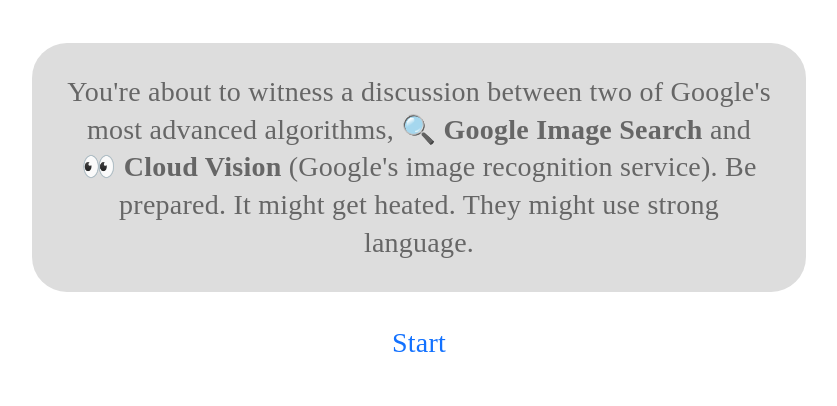
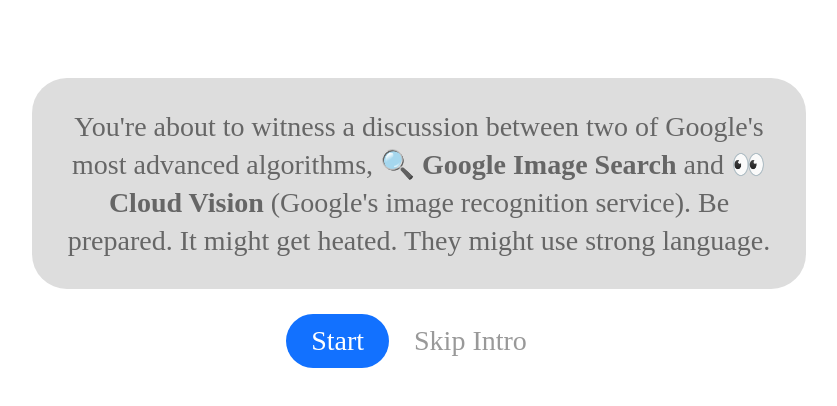
Before and after one commit to Flave/Deep-Conversation-Client, a React app: page / in a window 1280 px wide. Shown: the top 406 px of the page, without its empty margins (221-1058 px from the left). Built offline with nearby package versions, Linux system fonts and the light colour scheme.

Commit message:
more conversations and about

```diff
--- a/src/actions.js
+++ b/src/actions.js
@@ -20,8 +20,9 @@
   type: 'ADVANCE_CONVERSATION'
 })
 
-export const toggleInputs = () => ({
-  type: 'TOGGLE_INPUTS'
+export const toggleInputs = (data) => ({
+  type: 'TOGGLE_INPUTS',
+  data
 })
 
 export const toggleSpeak = () => ({
--- a/src/components/Conversations.jsx
+++ b/src/components/Conversations.jsx
@@ -35,7 +35,7 @@
     store.dispatch(start());
   }
   handleIntroDone() {
-    store.dispatch(toggleInputs())
+    store.dispatch(toggleInputs(true))
   }
   handleNextMessage() {
     const { conversations, speaker, conversationStep, endReached } = store.getState();
--- a/src/components/Inputs.jsx
+++ b/src/components/Inputs.jsx
@@ -17,7 +17,8 @@
   'Sergey Brin',
   'Artificiallity',
   'Code',
-  'CD Rom'
+  'CD Rom',
+  'Facial Cream'
 ]
 
 const getExampleTerm = () => {
--- a/src/components/Intro.jsx
+++ b/src/components/Intro.jsx
@@ -14,10 +14,12 @@
       done: false,
       step: 0,
       typing: null,
+      skip: false
     }
 
     this.handleDone = this.handleDone.bind(this);
     this.handleProbablyRead = this.handleProbablyRead.bind(this);
+    this.skipIntro = this.skipIntro.bind(this);
     this.start = this.start.bind(this);
   }
   handleDone() {
@@ -45,6 +47,16 @@
       window.setTimeout(this.handleDone, 1000);
     }, 400);
   }
+  skipIntro() {
+    this.setState({
+      skip: true,
+      done: true,
+      typing: null,
+      step: introMessages.length
+    })
+    this.props.onStart();
+    this.props.onDone();
+  }
   getIntroMessage() {
     return (
       <div className={this.props.started ? 'is-hidden' : ''}>
@@ -53,21 +65,27 @@
         </div>
         <div>
           <span className="message__start-button" onClick={this.start}>Start</span>
+          {this.getSkipButton()}
         </div>
       </div>
     )
   }
+  getSkipButton() {
+    return <span className="message__skip-button" onClick={this.skipIntro}>Skip Intro</span>
+  }
   render() {
+    const {step, typing, done, skip} = this.state;
+    const {started, speak} = this.props;
+
     return (
       <div className="conversation">
         <Message speaker='INTRO'>
-          {this.getIntroMessage()}
+          {started ? this.getSkipButton() : this.getIntroMessage()}
         </Message>
-        {introMessages.slice(0, this.state.step).map((message, i) => {
-          const isLast = i === introMessages.length - 1;
+        {introMessages.slice(0, step).map((message, i) => {
           return (
             <Message
-              speak={this.props.speak}
+              speak={!skip && speak}
               onDone={this.handleDone}
               onProbablyRead={this.handleProbablyRead}
               key={i}
@@ -78,8 +96,8 @@
             </Message>
           )
         })}
-        {this.state.typing && <TypingAnimation speaker={this.state.typing} />}
-        {this.state.done &&
+        {typing && <TypingAnimation speaker={typing} />}
+        {done &&
           <Message speaker='HINT'>
             {startMessage}
           </Message>
--- a/src/messages.js
+++ b/src/messages.js
@@ -14,6 +14,12 @@
 }
 
 const colors = ['#ff0000', '#00ff33', '#0033ff', '#ffff00', '#ff00ff', '#00ffff'];
+
+const getArticle = (term, capitalized) => {
+  let article = vowels.indexOf(term[0]) > -1 ? 'an' : 'a';
+  article = term[term.length - 1].toLowerCase() === 's' ? '' : article;
+  return capitalized ? capitalize(article) : article;
+}
 
 class Term extends Component {
   constructor(props) {
@@ -45,7 +51,7 @@
       <a  className="message__term-link" target="_blank" href={`https://www.google.com/search?tbm=isch&q=${term}`}>
         <span onMouseEnter={this.animate.bind(this)} className="message__term-word">{term.split('').map((letter, i) => {
           let color = colors[Math.floor(Math.random() * colors.length)];
-          color = this.state.colorLetters ? color : '#333'
+          color = this.state.colorLetters ? color : ''
           return <span key={i} style={{color}} className="message__term-letter">{letter}</span>
         })}</span>
       </a>
@@ -54,18 +60,16 @@
 }
 
 const Query = ({addArticle=true, capitalized=false, term}) => {
-  const article = vowels.indexOf(term[0]) > -1 ? 'an' : 'a';
-  const capitalizedArticle = capitalized ? capitalize(article) : article;
+  const article = getArticle(term, capitalized);
   return <span className={'message__term message__term--query'}>
-    {addArticle ? `${capitalizedArticle} ` : ''}<Term term={term}/>
+    {addArticle ? `${article} ` : ''}<Term term={term}/>
   </span>
 }
 
 const Label = ({addArticle=true, capitalized=false, term}) => {
-  const article = vowels.indexOf(term[0]) > -1 ? 'an' : 'a';
-  const capitalizedArticle = capitalized ? capitalize(article) : article;
+  const article = getArticle(term, capitalized);
   return <span className={'message__term message__term--label'}>
-    {addArticle ? `${capitalizedArticle} ` : ''}<Term term={term}/>
+    {addArticle ? `${article} ` : ''}<Term term={term}/>
   </span>
 }
 
@@ -73,25 +77,34 @@
   const messages = {
     VISION: {
       PRE_START: [
+        <span>Just recently I was asked about this image</span>,
         <span>Someone uploaded this image recently and asked me what I see inthere.</span>,
       ],
       START: [
-        <span>How am I suppoed to know?!! I'm quite sure I can see <Label term={label} /> in there though!</span>,
+        <span>I don't know about you, but I'm almost sure I can see <Label term={label} /> in there.</span>,
+        <span>There are a million ways to describe this image. But for simplicity sake, this is just <Label term={label} />.</span>,
+        <span>How am I suppoed to know for sure?!! I'm quite sure I can see <Label term={label} /> in there though!</span>,
       ],
       CONVERSATION: [
         <span>Sure, if you want to be really specific. But I think you can also just call this <Label term={label}/></span>,
         <span>Good guess. But to me this looks more like <Label term={label} /></span>,
+        <span>This is what you think <Query term={label} /> looks like? You're funny! I think this is supposed to be something like <Label term={label} /></span>,
         <span>Maybe. But I think this could also be <Label term={label} /></span>,
         <span>Depending from what angle you look at it. Maybe. But I would rather call this "<Label addArticle={false} term={label} />"</span>,
         <span>This is <Query term={query} /> according to you? 😂 To me this looks more like <Label term={label} /></span>,
         <span>This is what you think <Query term={query} /> looks like? R U kidding? I think I can rather see <Label term={label} /> in there</span>,
+        <span>Right, and I am a sentient human being. This clearly is <Label term={label} /></span>,
         <span>Now you're being delusional 🙃. This definitely is <Label term={label} /></span>,
         <span>Haha...not in a million years. Clearly this is <Label term={label} /></span>,
+        <span>If this is <Query term={query} /> I am a banana. It should be obvious to you that this is <Label term={label} /></span>,
+        <span>How on earth do you see <Query term={query} /> inthere? Everything I can think of when I see this is <Label term={label} /></span>,
       ],
       END: [
         <span>Yes I kind of agree. This definitely looks like <Label term={label} /></span>,
+        <span>Fair enough. I'll give you that one. This might actually be <Label term={label} /></span>,
+        <span>I agree. To me this also looks like <Label term={label} /></span>,
         <span>Cool 👏. I'm really glad that we can at least agree on what <Query term={query} /> looks like.</span>,
-        <span>Aight, now we're talking. I agree. This is what a proper <Label addArticle={false} term={label} /> looks like.</span>,
+        <span>Alright, now we're talking. I agree. This is what <Label addArticle={false} term={label} /> looks like.</span>,
         <span>Finally you're starting to make sense. <Label capitalized={true} term={label} /> sounds like a good guess.</span>
       ],
       LOOP: [
@@ -101,21 +114,29 @@
 
     SEARCH: {
       PRE_START: [
+        <span>Just now for example someone wants to know what <Query term={query} /> looks like.</span>,
         <span>For example someone recently requested to have an image of <Query term={query} />.</span>,
+        <span>The other day I got a request for an image of <Query term={query} />.</span>,
       ],
       START: [
-        <span>So I came up with this one...</span>,
+        <span>So I came up with this one &hellip;</span>,
+        <span>When I get asked something like that I usually just show them something like this.</span>,
+        <span>I can find an image of <Query term={query} /> with my eyes closed</span>,
       ],
       CONVERSATION: [
+        <span>Sure, this might be true. But then again this could be <Query term={query} /> as well.</span>,
         <span>Possibly. But actually I would say this comes closer to <Query term={query} /></span>,
         <span>Not really sure about that. When I think of <Query term={query} /> I think of something like this</span>,
         <span>I can see how you come to this conclusion but where I'm from, <Query term={query} /> looks like this</span>,
-        <span>Yeeeea...no not really 🙄 Maybe if you close one eye. But for me this comes closer to <Query term={query} /></span>,
+        <span>Yea...no not really 🙄. Maybe if you close one eye. But for me this comes closer to <Query term={query} /></span>,
+        <span>I think you have the wrong concept of <Query term={query} />. If I'd have to bet money on it I would say <Query term={query} /> looks like this</span>,
         <span>Haha...you're joking, right?! 1 sec. I'll show you what <Query term={query} /> looks like.</span>,
         <span>Yeah sure...<Query term={query} capitalized={true} />! In my world at least <Query term={query} /> looks like this</span>,
         <span>And they call you a "Superbrain"? <Query capitalized={true} term={query} /> is better depicted by something like this</span>,
         <span>Seriously but now we are just splitting hairs. <Query term={query} capitalized={true} /> clearly looks like this </span>,
+        <span>Have you ever considered buying a pair of glasses?! <Query term={query} capitalized={true} /> clearly looks like this </span>,
         <span>Hahaha...you cannot make this 💩 up! Where I'm from <Query term={query} /> looks like this</span>,
+        <span>What's wrong with you?! In my world <Query term={query} /> looks like this</span>,
         <span>Your parents clearly did something wrong if you seriously think this is <Query term={query} /> 🤔 I've been told that a <Query term={query} /> looks like this  </span>
       ],
       END: [
--- a/src/style/conversations.scss
+++ b/src/style/conversations.scss
@@ -187,13 +187,23 @@
   vertical-align: middle;
 }
 
-.message__start-button {
+.message__start-button,
+.message__skip-button {
   color: $c-accent;
   display: inline-block;
   border-radius: 30px;
   margin-top: 25px;
-  padding: 10px 20px;
+  padding: 10px 25px;
   cursor: pointer;
+}
+
+.message__skip-button {
+  color: #999;
+}
+
+.message__start-button {
+  background-color: $c-accent;
+  color: #fff;
 }
 
 // TYPING ANIMATION
--- a/src/style/info.scss
+++ b/src/style/info.scss
@@ -6,4 +6,18 @@
   bottom: 0;
   background-color: rgba(255, 255, 255, .95);
   z-index: 999;
+  overflow: scroll;
+  font-size: 20px;
+  line-height: 1.55em;
 }
+
+.info__inner {
+  padding: 2vh 3vw;
+  margin: 0 auto;
+  max-width: 900px;
+}
+
+.info__close-btn {
+  color: $c-accent;
+  cursor: pointer;
+}
--- a/src/style/main.scss
+++ b/src/style/main.scss
@@ -13,13 +13,13 @@
   box-sizing: border-box;
 }
 
+
 body {
   background: $c-background;
   color: #222;
   font-family: $base-font;
   font-size: $base-font-size;
-  line-height: 1.3em;
-  letter-spacing: .01em;
+  line-height: 1.4em;
 }
 
 @import "./btn.scss";
```
Also changed, not shown: src/components/Info.jsx (+16 -2 lines), src/reducer.js (+12 -1 lines), 3 other files (tests, documents, lock files or other folders).
